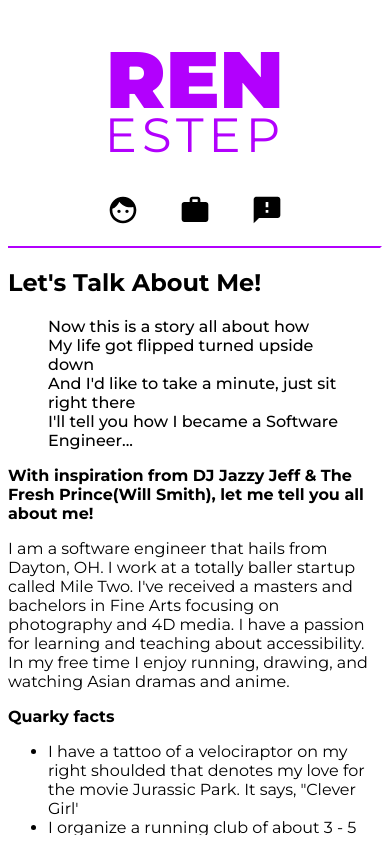
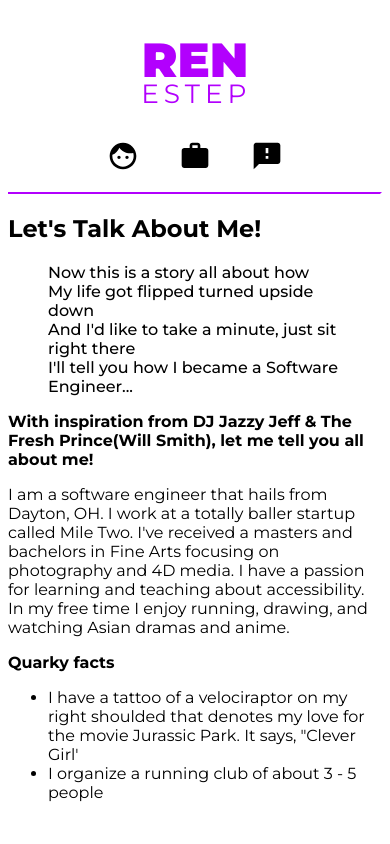
Before and after one commit to nrenc027/ren_estep.github.io, a Nuxt app: page /about in a window 390 px wide. Built offline with nearby package versions, Linux system fonts and the light colour scheme.

Commit message:
mobile style issues and stylint ignore for .nuxt

```diff
--- a/layouts/default.vue
+++ b/layouts/default.vue
@@ -81,12 +81,22 @@ html {
       flex-direction: column;
     }
     &-first {
+      @media (max-width: 500px) {
+        font-size: 3rem;
+        margin-bottom: -0.75rem;
+      }
+
       font-size: 5rem;
       font-family: 'Montserrat', sans-serif;
       font-weight: 900;
       margin-bottom: -1.35rem;
     }
     &-last {
+      @media (max-width: 500px) {
+        font-size: 1.65rem;
+        margin-left: 0.17rem;
+      }
+
       font-size: 3rem;
       font-family: 'Montserrat', sans-serif;
       letter-spacing: 5px;
--- a/pages/about.vue
+++ b/pages/about.vue
@@ -52,7 +52,9 @@ blockquote {
 }
 .AboutPage {
   @media (max-width: $layout-breakpoint-small) {
+    height: 100vh;
     max-width: 100%;
+    overflow: scroll;
   }
 
   max-width: 80ch;
@@ -61,5 +63,12 @@ blockquote {
     font-weight: 700;
     max-width: 75ch;
   }
+
+  article {
+    @media (max-width: $layout-breakpoint-small) {
+      height: 100vh;
+      padding-bottom: 8rem;
+    }
+  }
 }
 </style>
--- a/pages/contact.vue
+++ b/pages/contact.vue
@@ -7,7 +7,7 @@
       </h2>
     </article>
     <article class="ContactPage-social">
-      <h2 class="ContactPage-social-title">Oh look Im social!</h2>
+      <h2 class="ContactPage-social-title">Oh look I'm social!</h2>
       <ul class="ContactPage-social-list">
         <li class="LinkHoverFocus">
           <a href="https://github.com/storiesOfRen" target="_blank">
--- a/pages/index.vue
+++ b/pages/index.vue
@@ -125,7 +125,7 @@ $layout-breakpoint-small: 960px;
 
   &_entries {
     @media (max-width: $layout-breakpoint-small) {
-      max-height: 100%;
+      overflow: unset;
       padding-left: 0;
     }
 
```
Also changed, not shown: 1 other file (tests, documents, lock files or other folders).
